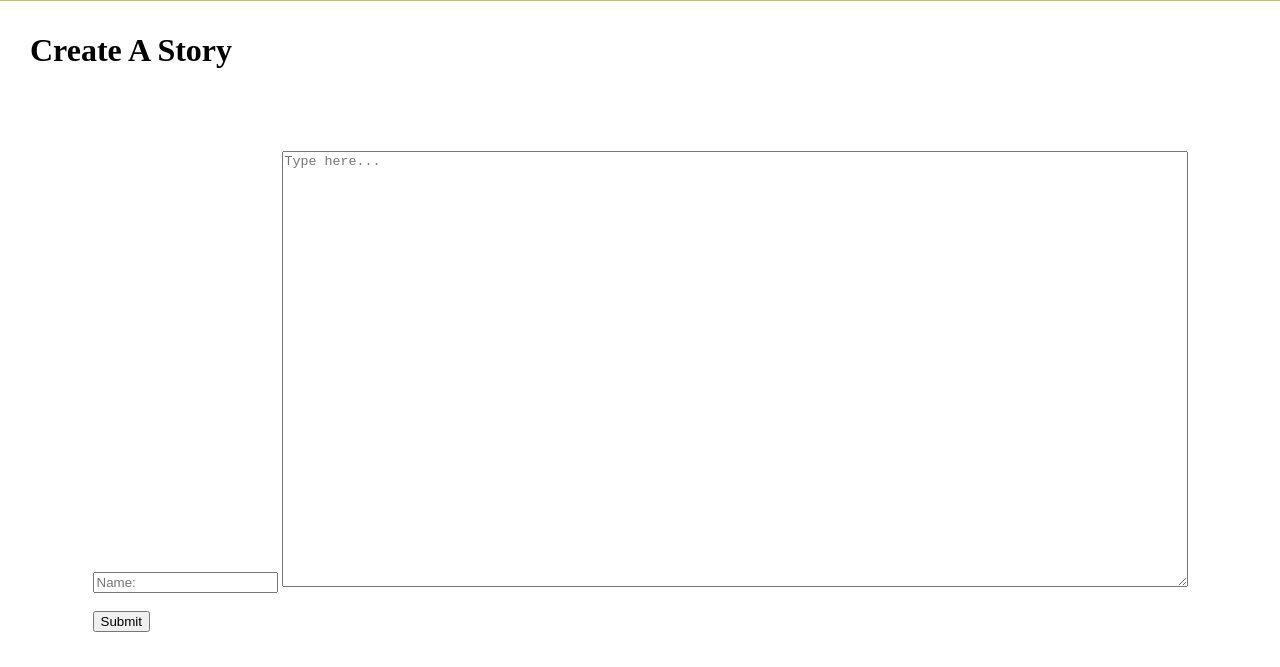
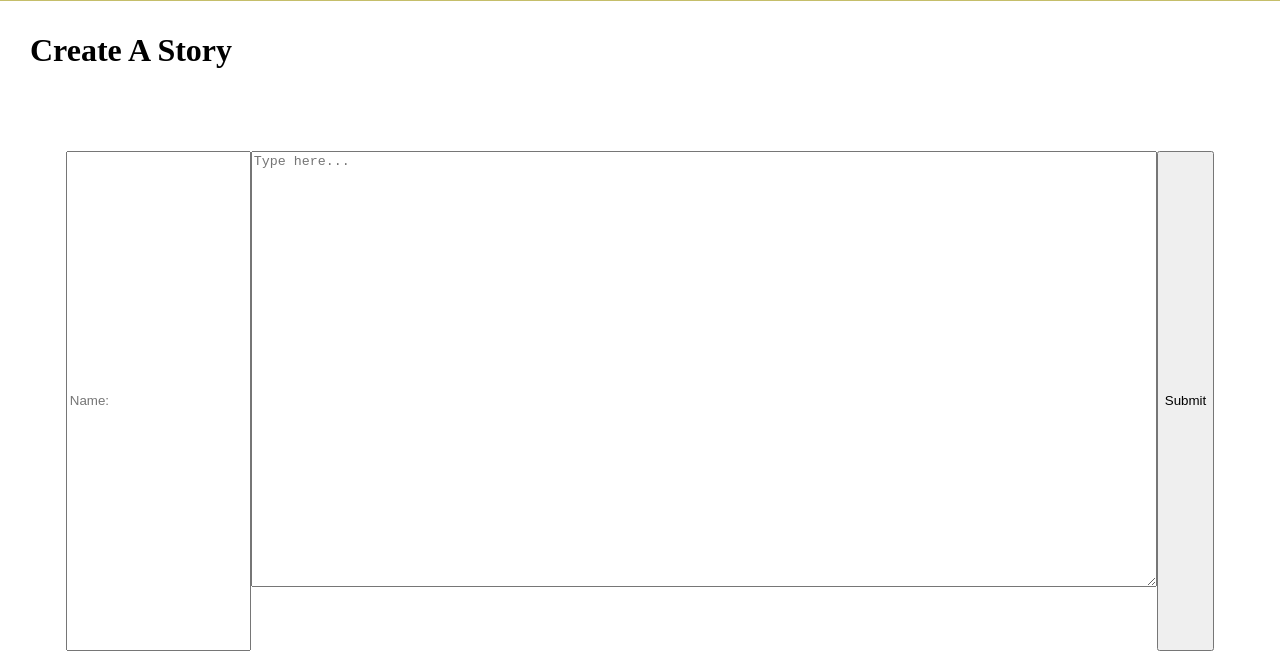
Before and after one commit to ocaycoool/Voices-of-the-World, a website: page create-story.html in a window 1280 px wide. Shown: the part 133-800 px from the top of the page. Drawn offline with Linux system fonts and the light colour scheme; grey boxes are pictures that could not be loaded.

Commit message:
Refactor story form and update scripts
Removed the app.js script and replaced it with create-story.js. Updated the story form structure and added a container for the form.

```diff
--- a/create-story.html
+++ b/create-story.html
@@ -8,8 +8,6 @@
     <link rel="stylesheet" href="create-story.css">
     <link rel="stylesheet"
     href="https://fonts.googleapis.com/css2?family=Cinzel">
-
-    <script type="module" src="app.js"></script>
 
 </head>
 <body>
@@ -33,13 +31,14 @@
         <h1 id="page-title">Create A Story</h1>
     </div>
 
-    <div id="story-form">
-        <form  method="post" action="https://script.google.com/macros/s/AKfycbz-siIu1Ex_s5uNNOKiqeorXiQY0GB9WSqgdIUvMY3R2wyNYitlPpKHvYCJ0ndvcI-E2Q/exec">
+    <div id="story-form-container">
+        <form id="story-form">
             <input type="text" id="name" name="name" placeholder="Name:">
             <textarea id="story" name="story" rows="5" cols="40" placeholder="Type here..."></textarea>
             <br><br>
             <button type="submit">Submit</button>
         </form>
     </div>
+     <script src="create-story.js"></script>
 </body>
 </html>
```
